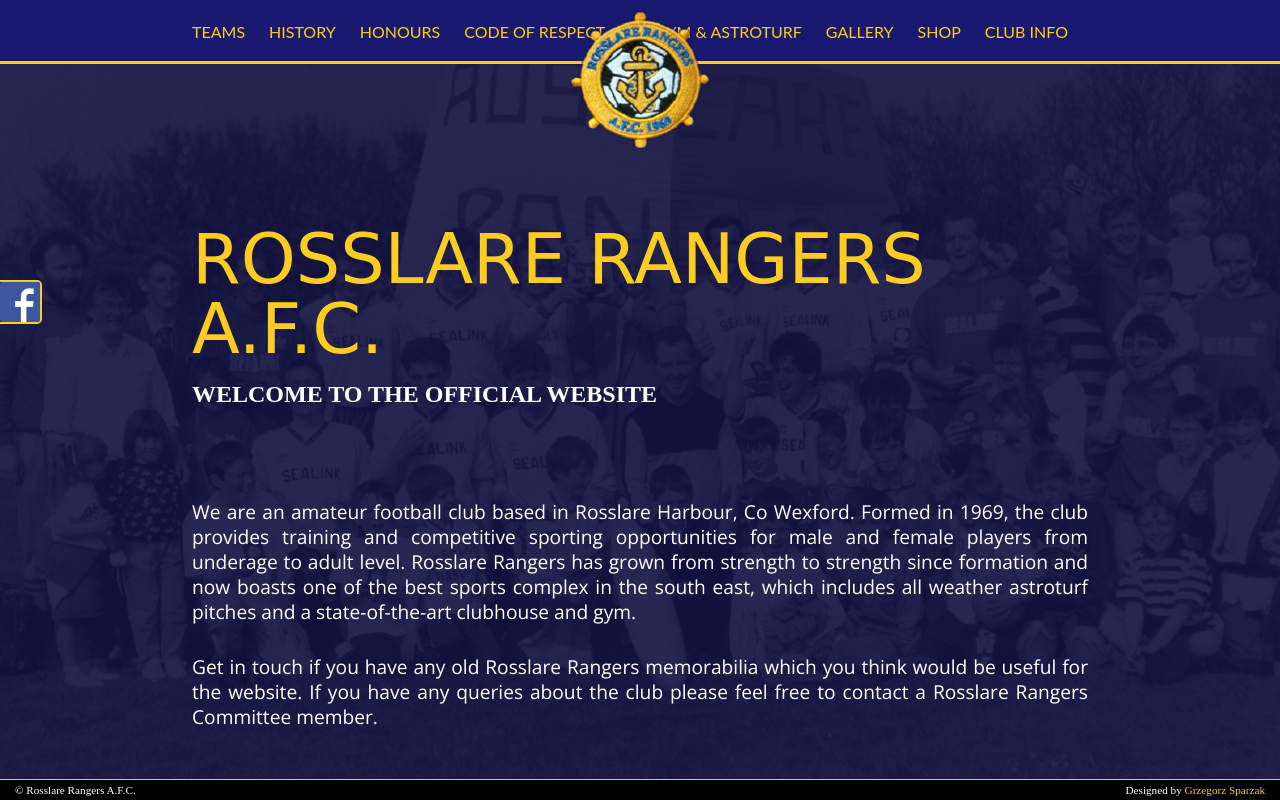
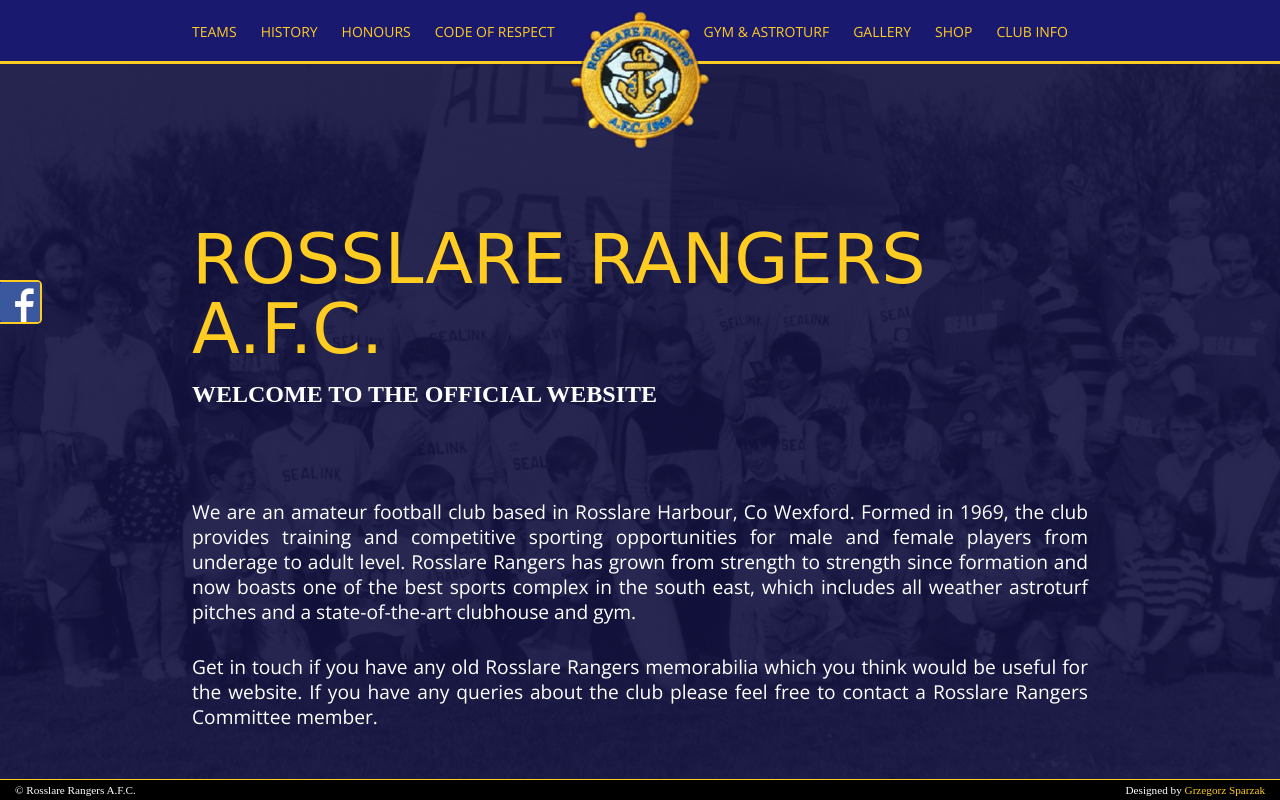
Before and after one commit to GSparzak/RosslareRangers, a website: page index.html in a window 1280 px wide. Drawn offline with nearby package versions, Linux system fonts and the light colour scheme; some packages are replaced by stand-ins of ours; a web font is replaced by a local one.

Commit message:
nav font change

```diff
--- a/public/styles/scss/_header.scss
+++ b/public/styles/scss/_header.scss
@@ -35,7 +35,8 @@
                 margin-right: 20px;
                 cursor: pointer;
                 position: relative;
-                font-family: 'Lato', sans-serif;
+                font-family: 'Open Sans', sans-serif;
+                font-size: 14px;
 
                 &:before {
                     content: "";
```
Also changed, not shown: public/styles/css/styles.css.
